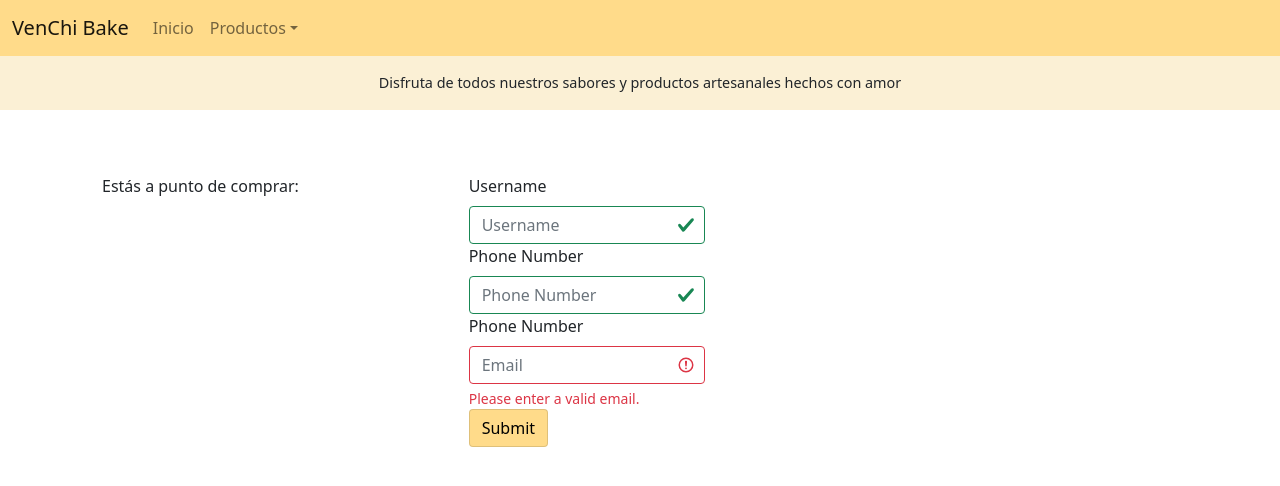
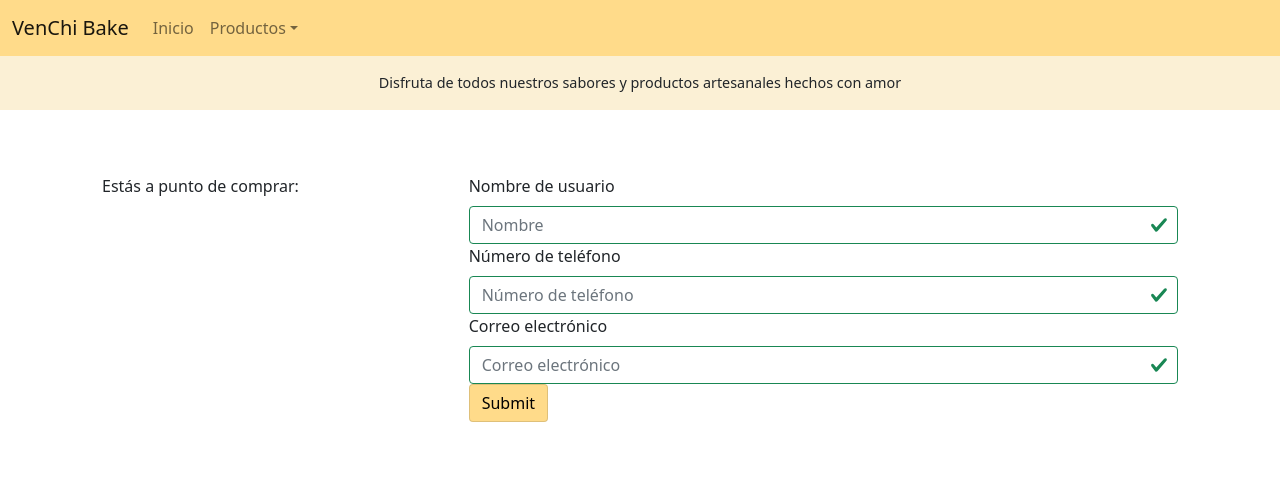
Before and after one commit to jrkaren9/ecommerce, a React (Create React App) app: page /buyCart in a window 1280 px wide. Shown: the top 486 px of the page. Built offline with nearby package versions, Linux system fonts and the light colour scheme.

Commit message:
Improve form validations

```diff
--- a/src/components/BuyCart.jsx
+++ b/src/components/BuyCart.jsx
@@ -11,8 +11,6 @@ import { CartContext } from './CartContext';
 
 export default function BuyCart({ items }) {
 
-    const [phoneNumber, setPhoneNumber] = useState("");
-    const [email, setEmail] = useState("");
     const [orderId, setOrderId] = useState("");
     const { buyAll } = useContext(CartContext);
 
@@ -24,23 +22,25 @@ export default function BuyCart({ items }) {
           ...form,
           [field]: value
         })
-      };
+        // Check and see if errors exist, and remove them from the error object:
+        if ( !!errors[field] ) setErrors({
+            ...errors,
+            [field]: null
+        })
+    };
 
     const findFormErrors = () => {
-        const { username } = form
+        const { name, phoneNumber, email } = form
         const newErrors = {}
 
-        validatePhoneNumber(phoneNumber);
+        const nameValidated = validateName(name);
+        if (nameValidated) newErrors.name = nameValidated;
 
-        const usernameValidated = validateUsername(username);
-        if (usernameValidated) newErrors.username = usernameValidated;
+        const phoneNumberValidated = validatePhoneNumber(phoneNumber);
+        if (phoneNumberValidated) newErrors.phoneNumber = phoneNumberValidated;
 
-        // if ( !food || food === '' ) newErrors.food = 'select a food!'
-        // // rating errors
-        // if ( !rating || rating > 5 || rating < 1 ) newErrors.rating = 'must assign a rating between 1 and 5!'
-        // // comment errors
-        // if ( !comment || comment === '' ) newErrors.comment = 'cannot be blank!'
-        // else if ( comment.length > 100 ) newErrors.comment = 'comment is too long!'
+        const emailValidated = validateEmail(email);
+        if (emailValidated) newErrors.email = emailValidated;
 
         return newErrors;
     }
@@ -56,15 +56,14 @@ export default function BuyCart({ items }) {
             setErrors(newErrors);
           } else {
             console.log('Thank you for your feedback!');
+            sendOrder();
           }
-
-        // sendOrder();
     };
 
     const sendOrder = () => {
-
+        console.log(form);
         const order = {
-            buyer: { name: "", phone: "", email: "" },
+            buyer: { name: form.name, phone: form.phoneNumber, email: form.email },
             items: { test: "test" },
             total: ""
         }
@@ -83,24 +82,37 @@ export default function BuyCart({ items }) {
 
     };
 
-    const validateUsername = (username) => {
-        const regex = /\s\s+/g;
-        regex.test(username) ?
-            setField('username', username.replace(/\s\s+/g, ' ')) :
-            setField('username', username);
+    const validateName = (name) => {
+        name = cleanInput(name);
+        setField("name", name);
 
-        if(!username) return "Please enter a username";
-        else if(username.length <= 2) return "Name is too short";
-        else if(username.length >= 20) return "Name is too long";
+        if(!name) return "Ingresa un nombre";
+        else if(name.length <= 2) return "El nombre es muy corto";
+        else if(name.length >= 20) return "El nombre es muy largo";
     }
 
     const validatePhoneNumber = phoneNumber => {
+        phoneNumber = cleanInput(phoneNumber);
+        setField("phoneNumber", phoneNumber);
+
         const regex = /^\(?(\d{3})\)?[- ]?(\d{3})[- ]?(\d{4})$/;
-        return regex.test(phoneNumber);
+
+        if(!phoneNumber) return "Ingresa un número de teléfono";
+        else if(!regex.test(phoneNumber)) return "Ingresa un número de teléfono válido (123-123-1234)";
     }
 
     const validateEmail = email => {
-        return email;
+        email = cleanInput(email);
+        setField("email", email);
+
+        if(!email) return "Ingresa un email";
+        else if(email.length <= 2) return "Ingresa un email válido";;
+    }
+
+    const cleanInput = input => {
+        const regex = /\s\s+/g;
+        return regex.test(input) ?
+            input.replace(/\s\s+/g, ' ') : input
     }
 
     return (
@@ -113,54 +125,57 @@ export default function BuyCart({ items }) {
 
                 <Col xs={12} sm={8}>
                     <Form id={s.BuyForm} noValidate onSubmit={handleSubmit}>
-                        <Form.Group as={Col} md="4" controlId="validationCustomUsername">
-                            <Form.Label>Username</Form.Label>
+                        <Form.Group controlId="validationCustomUsername">
+                            <Form.Label>Nombre de usuario</Form.Label>
                             <Form.Control
                                 type="text"
-                                placeholder="Username"
-                                value={form.username}
+                                placeholder="Nombre"
+                                value={ form.name }
                                 onChange={(e) => {
-                                    setField('username', e.currentTarget.value)
+                                    setField('name', e.currentTarget.value)
                                 }}
-                                isValid={!errors.username}
+                                isInvalid={ !!errors.name }
+                                isValid={ !!!errors.name }
                                 required
                             />
                             <Form.Control.Feedback type="invalid">
-                                { errors.username }
+                                { errors.name }
                             </Form.Control.Feedback>
                         </Form.Group>
 
-                        <Form.Group as={Col} md="4" controlId="validationCustomPhoneNumber">
-                            <Form.Label>Phone Number</Form.Label>
+                        <Form.Group controlId="validationCustomPhoneNumber">
+                            <Form.Label>Número de teléfono</Form.Label>
                             <Form.Control
                                 type="text"
-                                placeholder="Phone Number"
-                                value={phoneNumber}
+                                placeholder="Número de teléfono"
+                                value={ form.phoneNumber }
                                 onChange={(e) => {
-                                    setPhoneNumber(e.currentTarget.value)
+                                    setField('phoneNumber', e.currentTarget.value)
                                 }}
-                                isValid={validatePhoneNumber}
+                                isInvalid={ !!errors.phoneNumber }
+                                isValid={ !!!errors.phoneNumber }
                                 required
                             />
                             <Form.Control.Feedback type="invalid">
-                                Please enter a valid phone number.
+                               { errors.phoneNumber }
                             </Form.Control.Feedback>
                         </Form.Group>
 
-                        <Form.Group as={Col} md="4" controlId="validationCustomEmail">
-                            <Form.Label>Phone Number</Form.Label>
+                        <Form.Group controlId="validationCustomEmail">
+                            <Form.Label>Correo electrónico</Form.Label>
                             <Form.Control
                                 type="text"
-                                placeholder="Email"
-                                value={email}
+                                placeholder="Correo electrónico"
+                                value={ form.email }
                                 onChange={(e) => {
-                                    setEmail(e.currentTarget.value)
+                                    setField('email', e.currentTarget.value)
                                 }}
-                                isInvalid={validateEmail}
+                                isInvalid={ !!errors.email }
+                                isValid={ !!!errors.email }
                                 required
                             />
                             <Form.Control.Feedback type="invalid">
-                                Please enter a valid email.
+                                { errors.email }
                             </Form.Control.Feedback>
                         </Form.Group>
 
```
